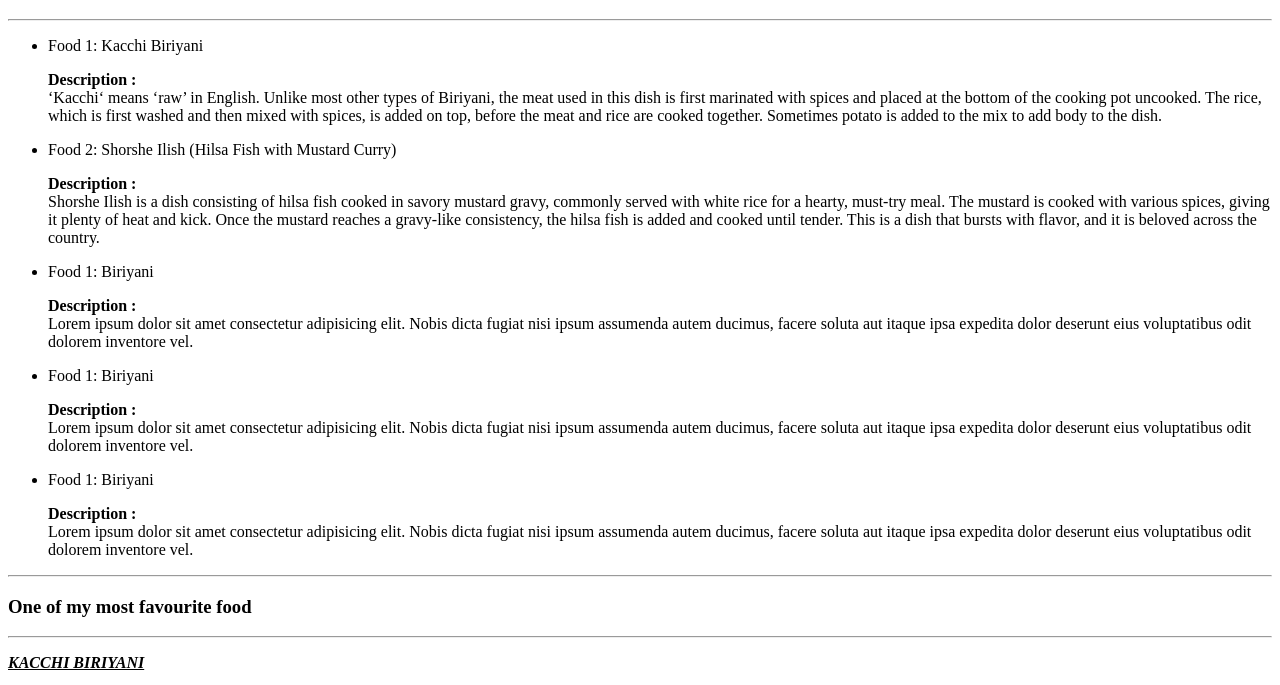
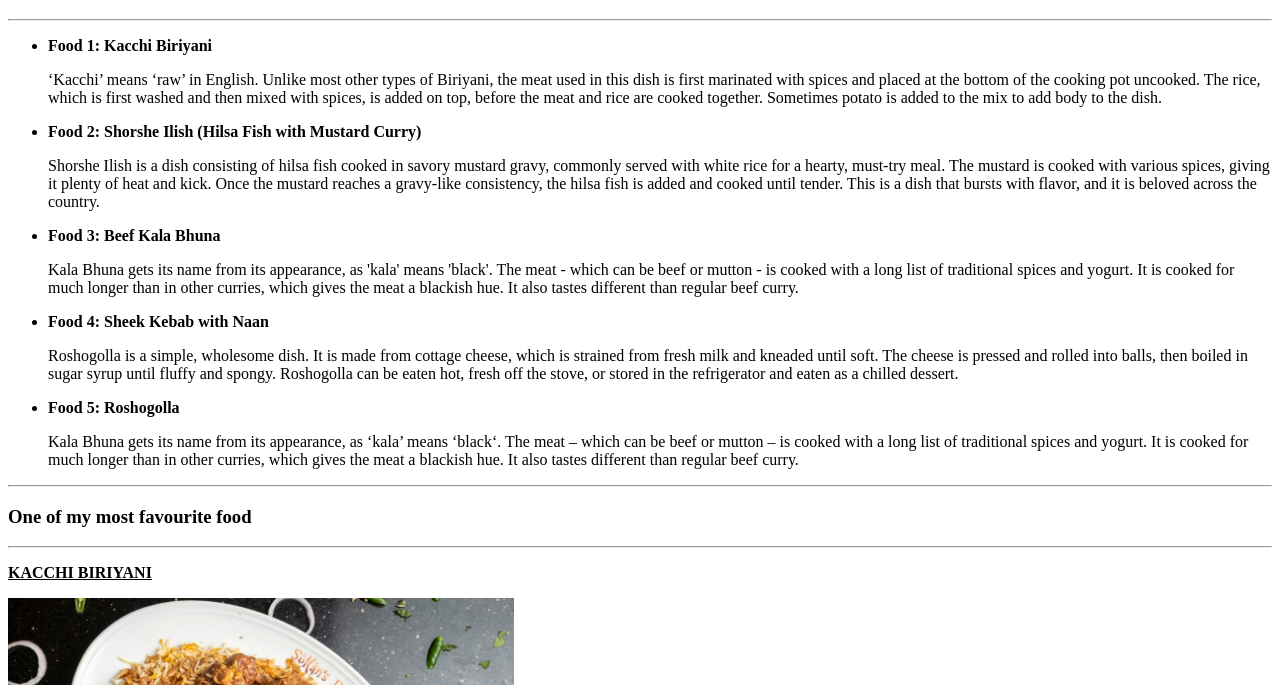
Before and after one commit to Abdullah1203/HTML, a plain HTML site: page index.html in a window 1280 px wide. Shown: the part 61-746 px from the top of the page. Drawn offline with Linux system fonts and the light colour scheme.

Commit message:
Finished requirements

```diff
--- a/index.html
+++ b/index.html
@@ -11,10 +11,10 @@
     <hr />
     <ul>
       <li>
-        <p>Food 1: Kacchi Biriyani</p>
+        <p><b>Food 1: Kacchi Biriyani</b></p>
         <p>
-          <b>Description :</b><br />
-          ‘Kacchi‘ means ‘raw’ in English. Unlike most other types of Biriyani,
+
+          ‘Kacchi’ means ‘raw’ in English. Unlike most other types of Biriyani,
           the meat used in this dish is first marinated with spices and placed
           at the bottom of the cooking pot uncooked. The rice, which is first
           washed and then mixed with spices, is added on top, before the meat
@@ -23,9 +23,9 @@
         </p>
       </li>
       <li>
-        <p>Food 2: Shorshe Ilish (Hilsa Fish with Mustard Curry)</p>
+        <p><b>Food 2: Shorshe Ilish (Hilsa Fish with Mustard Curry)</b></p>
         <p>
-          <b>Description :</b><br />Shorshe Ilish is a dish consisting of hilsa
+          Shorshe Ilish is a dish consisting of hilsa
           fish cooked in savory mustard gravy, commonly served with white rice
           for a hearty, must-try meal. The mustard is cooked with various
           spices, giving it plenty of heat and kick. Once the mustard reaches a
@@ -35,33 +35,21 @@
         </p>
       </li>
       <li>
-        <p>Food 1: Biriyani</p>
+        <p><b>Food 3: Beef Kala Bhuna</b></p>
         <p>
-          <b>Description :</b><br />
-          Lorem ipsum dolor sit amet consectetur adipisicing elit. Nobis dicta
-          fugiat nisi ipsum assumenda autem ducimus, facere soluta aut itaque
-          ipsa expedita dolor deserunt eius voluptatibus odit dolorem inventore
-          vel.
+          Kala Bhuna gets its name from its appearance, as 'kala' means 'black'. The meat - which can be beef or mutton - is cooked with a long list of traditional spices and yogurt. It is cooked for much longer than in other curries, which gives the meat a blackish hue. It also tastes different than regular beef curry.
         </p>
       </li>
       <li>
-        <p>Food 1: Biriyani</p>
+        <p><b>Food 4: Sheek Kebab with Naan</b></p>
         <p>
-          <b>Description :</b><br />
-          Lorem ipsum dolor sit amet consectetur adipisicing elit. Nobis dicta
-          fugiat nisi ipsum assumenda autem ducimus, facere soluta aut itaque
-          ipsa expedita dolor deserunt eius voluptatibus odit dolorem inventore
-          vel.
+          Roshogolla is a simple, wholesome dish. It is made from cottage cheese, which is strained from fresh milk and kneaded until soft. The cheese is pressed and rolled into balls, then boiled in sugar syrup until fluffy and spongy. Roshogolla can be eaten hot, fresh off the stove, or stored in the refrigerator and eaten as a chilled dessert.
         </p>
       </li>
       <li>
-        <p>Food 1: Biriyani</p>
+        <p><b>Food 5: Roshogolla</b></p>
         <p>
-          <b>Description :</b><br />
-          Lorem ipsum dolor sit amet consectetur adipisicing elit. Nobis dicta
-          fugiat nisi ipsum assumenda autem ducimus, facere soluta aut itaque
-          ipsa expedita dolor deserunt eius voluptatibus odit dolorem inventore
-          vel.
+          Kala Bhuna gets its name from its appearance, as ‘kala’ means ‘black‘. The meat – which can be beef or mutton – is cooked with a long list of traditional spices and yogurt. It is cooked for much longer than in other curries, which gives the meat a blackish hue. It also tastes different than regular beef curry.
         </p>
       </li>
     </ul>
@@ -70,7 +58,7 @@
     <hr />
     <p>
       <b
-        ><i><u>KACCHI BIRIYANI</u></i></b
+        ><u>KACCHI BIRIYANI</u></b
       >
     </p>
     <img src="images/Kacchi.jpg" alt="food picture: Biriyani" width="40%" />
```
